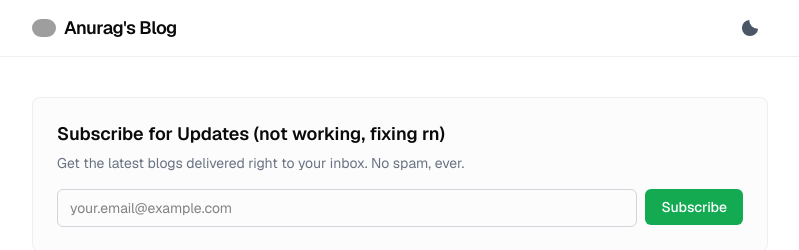
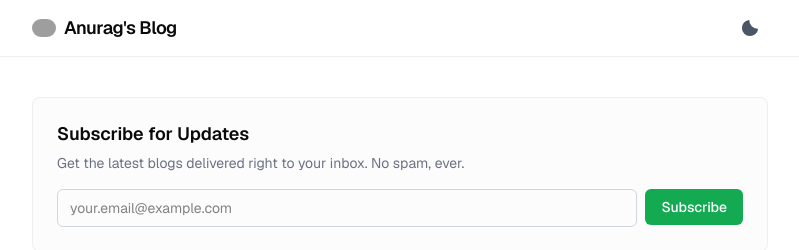
Before and after one commit to anuragparashar26/DevJournal, a Next.js app: page / in a window 1280 px wide. Shown: the top 250 px of the page, without its empty margins (240-1039 px from the left). Built offline with nearby package versions, Linux system fonts and the light colour scheme; no server answers; the database is empty; grey boxes are pictures that could not be loaded.

Commit message:
removed err msg

```diff
--- a/src/components/SubscribeForm.tsx
+++ b/src/components/SubscribeForm.tsx
@@ -39,7 +39,7 @@ export default function SubscribeForm() {
 
   return (
     <div className="subscribe-box">
-      <h2 className="text-lg font-semibold mb-2">Subscribe for Updates (not working, fixing rn)</h2>
+      <h2 className="text-lg font-semibold mb-2">Subscribe for Updates</h2>
       <p className="text-sm text-gray-500 dark:text-gray-400 mb-4">
         Get the latest blogs delivered right to your inbox. No spam, ever.
       </p>
```
